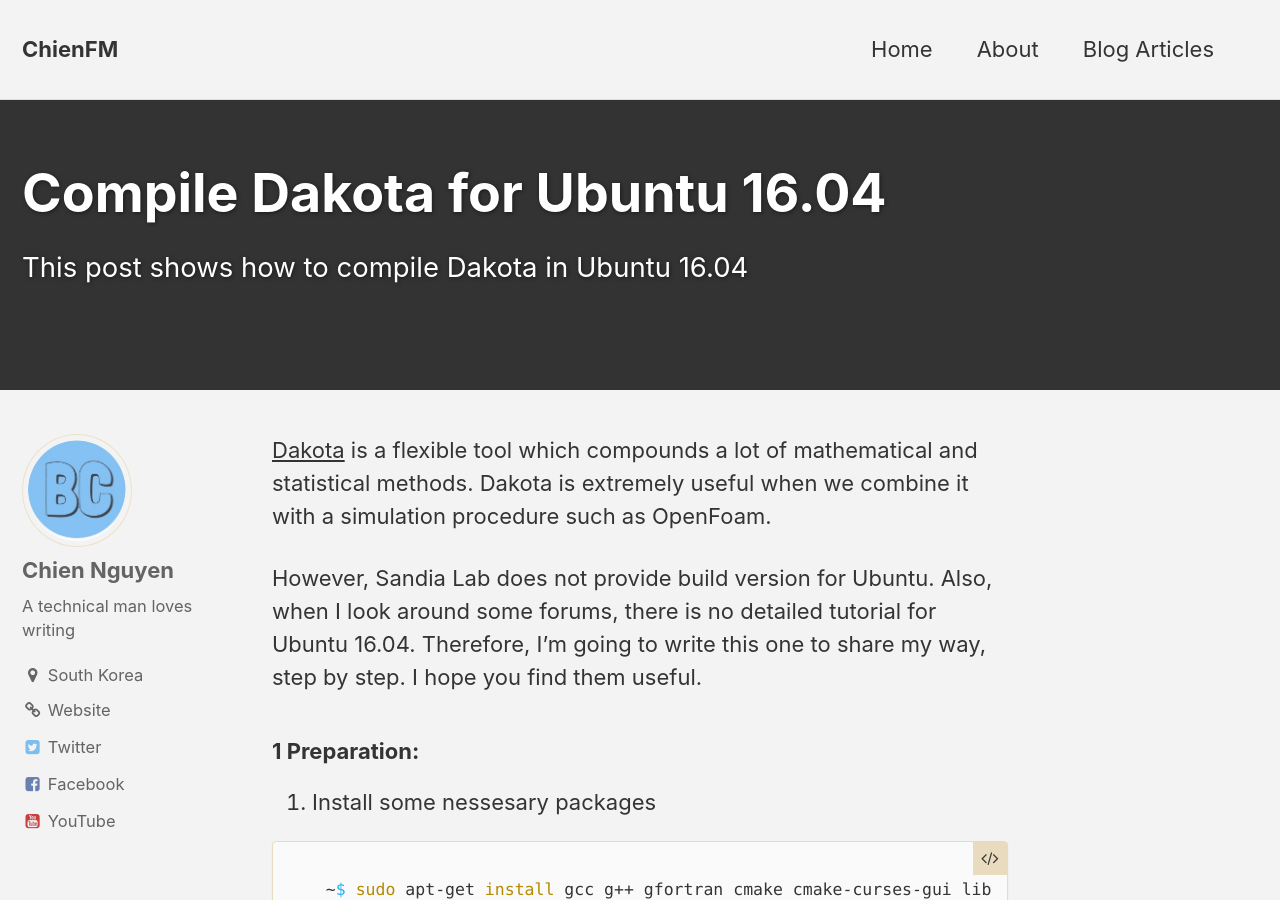
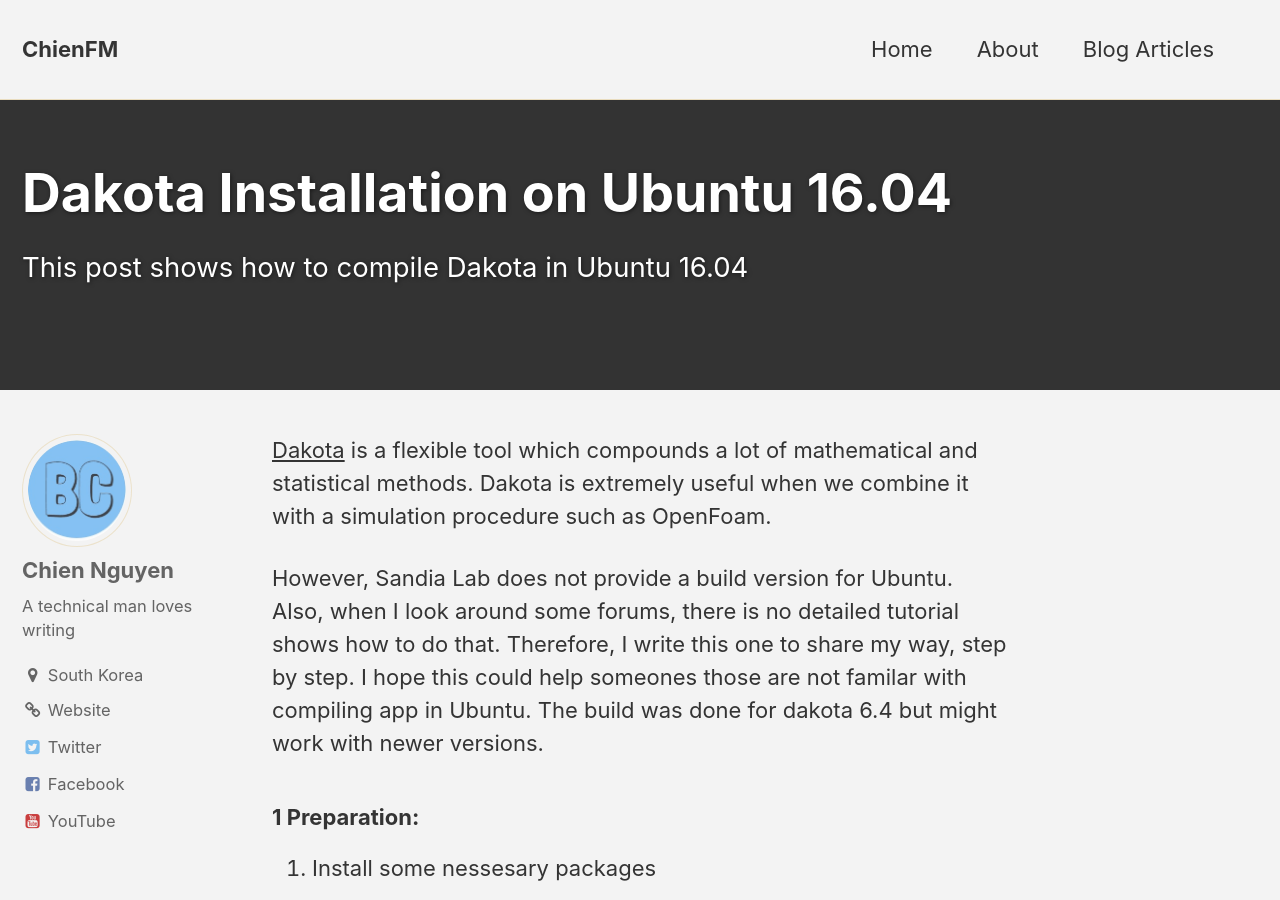
Before and after one commit to chienfm/chienfm.github.io, a Jekyll site: the page built from _posts/2017-10-22-Compile-Dakota-for-Ubuntu-16.04.md, in a window 1280 px wide and 900 px high. Built offline with Jekyll 4.4.1, drawn with Linux system fonts in a browser that asks for light colours; nearby versions of some CDN libraries; comment, search, counter and statistics services are not loaded; some of the changed text lies outside the part shown.

Commit message:
Update Content

````diff
--- a/_posts/2017-10-22-Compile-Dakota-for-Ubuntu-16.04.md
+++ b/_posts/2017-10-22-Compile-Dakota-for-Ubuntu-16.04.md
@@ -1,5 +1,5 @@
 ---
-title: "Compile Dakota for Ubuntu 16.04"
+title: "Dakota Installation on Ubuntu 16.04"
 excerpt: "This post shows how to compile Dakota in Ubuntu 16.04"
 header:
   overlay_color: "#333"
@@ -15,7 +15,7 @@
 ---
 [Dakota](https://dakota.sandia.gov/) is a flexible tool which compounds a lot of mathematical and statistical methods. Dakota is extremely useful when we combine it with a simulation procedure such as OpenFoam.
 
-However, Sandia Lab does not provide build version for Ubuntu. Also, when I look around some forums, there is no detailed tutorial for Ubuntu 16.04. Therefore, I'm going to write this one to share my way, step by step. I hope you find them useful.
+However, Sandia Lab does not provide a build version for Ubuntu. Also, when I look around some forums, there is no detailed tutorial shows how to do that. Therefore, I write this one to share my way, step by step. I hope this could help someones those are not familar with compiling app in Ubuntu. The build was done for dakota 6.4 but might work with newer versions.
 
 ### 1 Preparation:
 
@@ -69,7 +69,7 @@
    > - Cmake shows a simply GUI and when you enter in ccmake, first press the key "c" to configure the script.
    > - If any error appears, go to the last line to check. If no, press "e" to return the main GUI.
    > - In main GUI, press "t" to toggle some features. Now you can move down and up the cursor. You can turn ON and OFF the features by press Enter.
-   > - Go down, find BUILD_SHARE_LIBS and turn it OFF (by default: it's turned ON). We turn off this since it conflicts with a library in OPENFOAM (libsampling.io).
+   > - `Go down, find BUILD_SHARE_LIBS and turn it OFF (by default: it's turned ON). We turn off this since it conflicts with a library in OPENFOAM (libsampling.io).`
    > - You also can move down to check the HAVE_X_GRAPHICS feature ON or OFF. This function shows a graph when u run dakota.
    > - All finish, press "c" again to configure all scripts. If no error appears, you can press "e" to back to the main menu.
    > - Finally press "g" to start generating the configuration.
@@ -103,4 +103,4 @@
    ```
   If the screen show the version and build date, the job is finished!  You also can follow the steps on [ the Dakota website](https://dakota.sandia.gov/content/test-installation-0) to check the installation.
 
-Now you can use dakota in Ubuntu. The build was done for dakota 6.4 but might work with newer versions.
+Congratulation! Now you can use dakota in Ubuntu.
````
